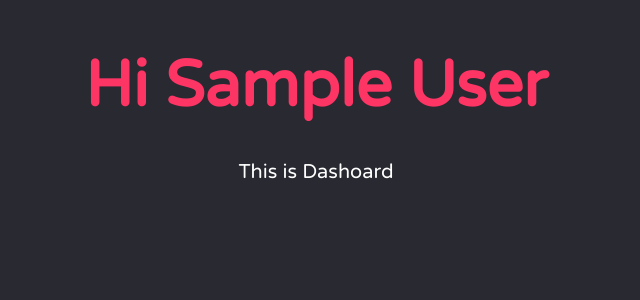
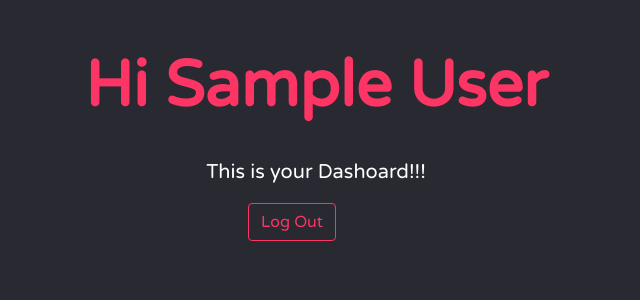
Before and after one commit to Faiz-Mohd/Anonymous-voting-system, a Flask app: page /dashboard in a window 1280 px wide. Shown: the top 300 px of the page, without its empty margins (324-964 px from the left). Run offline with Flask 2, Linux system fonts and the light colour scheme; the visitor is signed in with stand-in values (Sample User, id 1); parts of the project's set-up code (start-up, migrations or seed data) failed here and were passed over; some libraries are stand-ins or nearby versions.

Commit message:
logout button and slight style changes

```diff
--- a/static/main.css
+++ b/static/main.css
@@ -80,10 +80,11 @@ input{
 }
 #submit{
   width:60%;
-  padding:12px;
+  padding:8px;
   margin-top:10px;
   background-color:#fc3565;
   border:none;
+  border-radius:5px;
   color:white;
   cursor:pointer;
   font-family:poppins;
--- a/templates/dashboard.html
+++ b/templates/dashboard.html
@@ -5,8 +5,11 @@
         <br>
         <div class="row-flex">
         <div class="col-8">
-        <p>This is Dashoard</p>
+        <p>This is your Dashoard!!!</p>
         </div>
+        </div>
+        <div class="row-flex">
+            <a href="/logout"><button class="btn mr-5">Log Out</button></a>
         </div>
     </div>
 {% endblock %}
```
